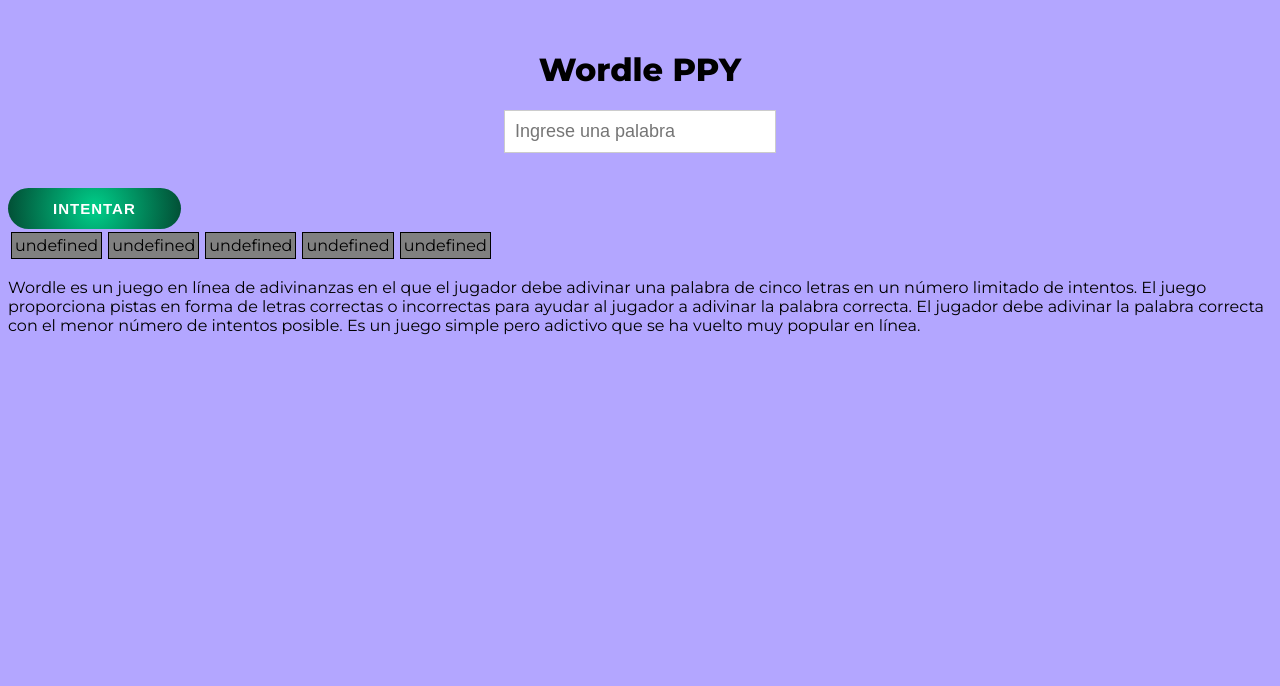
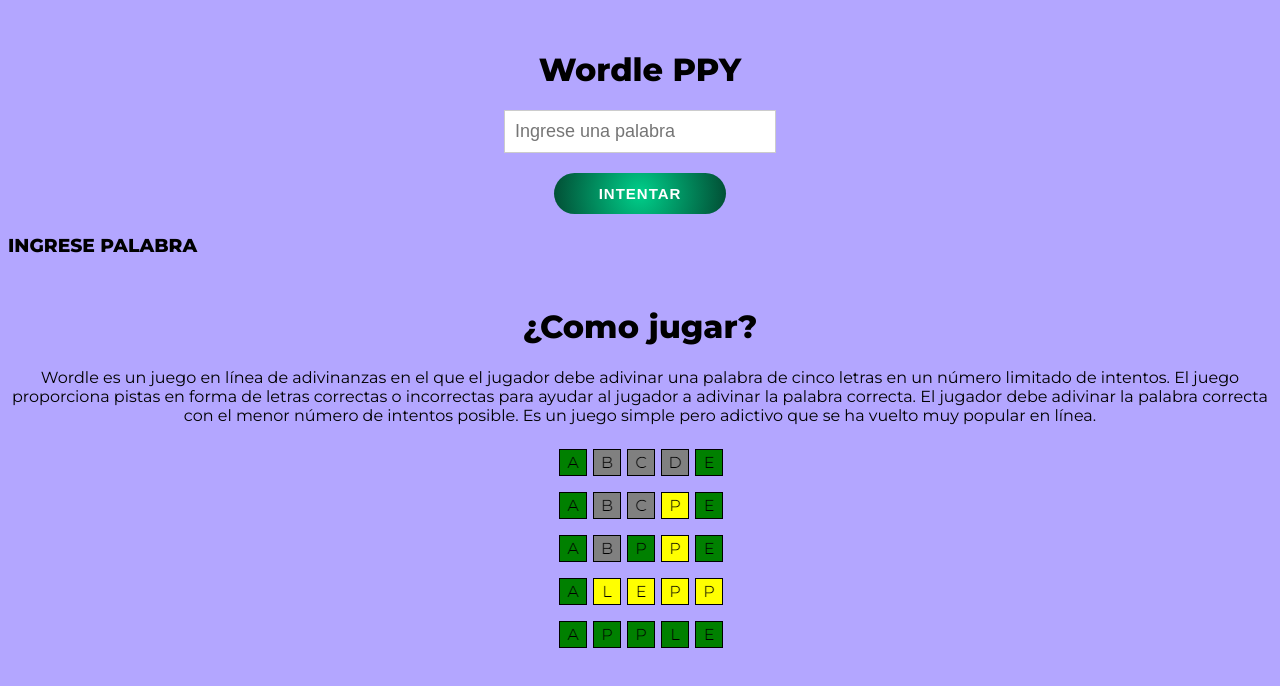
Before and after one commit to checho939/Wordle, a plain HTML site: page index.html in a window 1280 px wide. Both pictures are taken after a click on the button "INTENTAR". Drawn offline with Linux system fonts and the light colour scheme.

Commit message:
Actualizado con palabras aleatorias.

```diff
--- a/index.html
+++ b/index.html
@@ -18,14 +18,18 @@
      <p id="guesses">
       <div>
         <p>
-          Wordle es un juego en línea de adivinanzas en el que el jugador
+          <h1>¿Como jugar?</h1>
+          <center>Wordle es un juego en línea de adivinanzas en el que el jugador
           debe adivinar una palabra de cinco letras en un número limitado
           de intentos. El juego proporciona pistas en forma de letras
           correctas o incorrectas para ayudar al jugador a adivinar la
           palabra correcta. El jugador debe adivinar la palabra correcta
           con el menor número de intentos posible. Es un juego simple pero
-          adictivo que se ha vuelto muy popular en línea.
+          adictivo que se ha vuelto muy popular en línea.</center>
         </p>
        </div>
+      <div>
+        <img src="./img/ejemplo.png" class="ejemp">
+      </div>
    </body>
  </html>
--- a/script.js
+++ b/script.js
@@ -1,7 +1,12 @@
 const BOTON= document.getElementById("guess-button")
+const CONTENEDOR = document.getElementById("guesses")
 let intentos = 6;
 let palabra = "APPLE"
-BOTON.addEventListener('click', intentar)
+let palabrass = ["APPLE", "HOUSE", "MOUSE", "MUSIC", "PHONE", "TABLE", "LIMON0", "PIZZA", "IMAGE", "SMILE", "TIGER", "HAPPY", "MONEY", "PLANT", "ROBOT"]
+BOTON.addEventListener('click', intentar)///////
+palabra = palabrass[Math.floor(Math.random()*palabrass.length)];
+console.log(palabra);
+
 function leerIntento() {
     let intento = document.getElementById('guess-input').value
     return intento.toUpperCase()
@@ -9,6 +14,11 @@ function leerIntento() {
 
 function intentar(){
     const INTENTO = leerIntento();
+    CONTENEDOR.innerHTML = ""
+    if (INTENTO.length < 5) {
+        sinDatos("<h3>INGRESE PALABRA</h3>")
+        return
+    }
 
 
     const GRID = document.getElementById("cuadro");
@@ -29,24 +39,26 @@ function intentar(){
         }
         GRID.appendChild(ROW);
         intentos--;
-        console.log(intentos)
         if (INTENTO === palabra){
-            let contenedor = document.getElementById("guesses")
-            contenedor.innerHTML = '<h1>Ganaste</h1>'
-            terminar('<h1>Ganaste</h1>')
+
+            CONTENEDOR.innerHTML = '<h1>🎉Ganaste🥳</h1>'
+            terminar('<h1>🎉Ganaste🥳</h1>')
             return
         }
         if(intentos === 0){
-            terminar("<h1>PERDISTE!</h1>")
+            terminar("<h1>PERDISTE!😔</h1>")
         }
     }
+
+function sinDatos(mensaje){
+    CONTENEDOR.innerHTML = mensaje
+}
 
     function terminar(mensaje){
         const INPUT = document.getElementById("guess-input")
         INPUT.disabled = true;
         BOTON.disabled = true;
-        let contenedor = document.getElementById("guesses")
-        contenedor.innerHTML = mensaje
+        CONTENEDOR.innerHTML = mensaje
         setTimeout(function() {
             location.reload();
         }, 2000);
--- a/slyle.css
+++ b/slyle.css
@@ -19,6 +19,8 @@ body {
   }
 
   #guess-button {
+      display: block;
+      margin: 0 auto 20px;
       margin-top: 15px;
       font-size: 15px;
       font-weight: bold;
@@ -57,3 +59,13 @@ body {
   .input-area{
       margin: 30px;
   }
+  #cuadro{
+    display: block;
+    align-items: center;
+    text-align-last: center;
+  }
+  .ejemp{
+display: block;
+margin: 0 auto;
+
+  }
```
